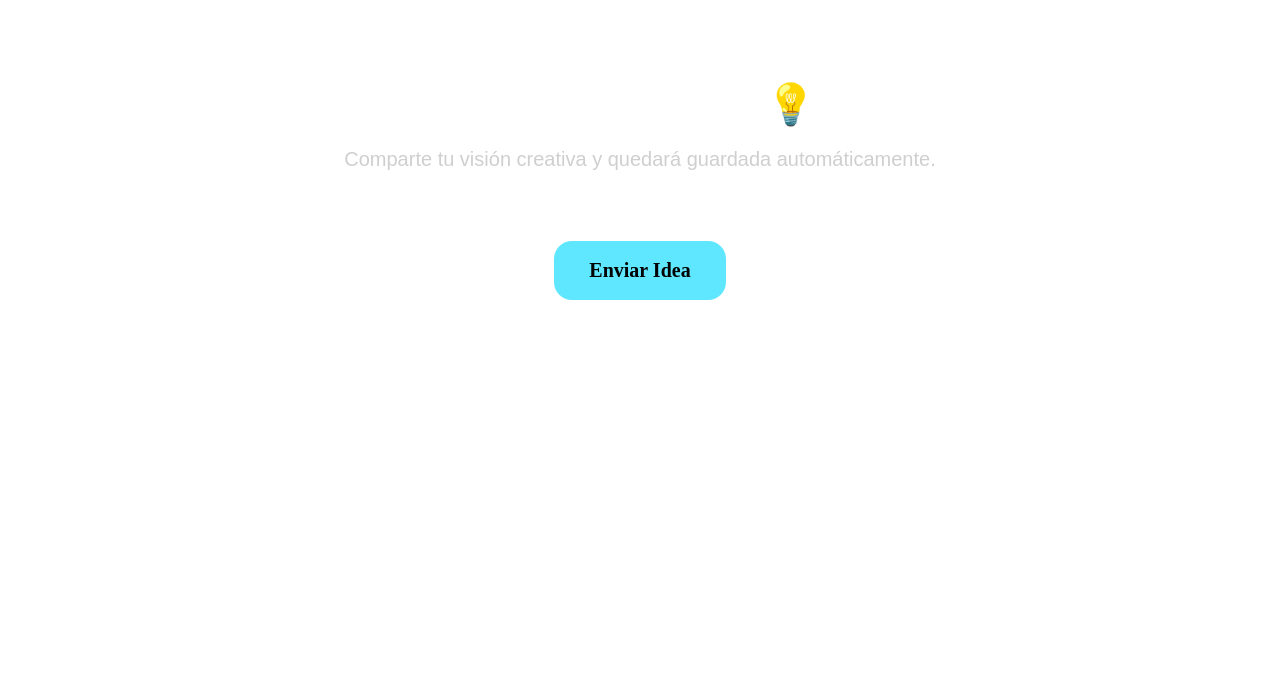
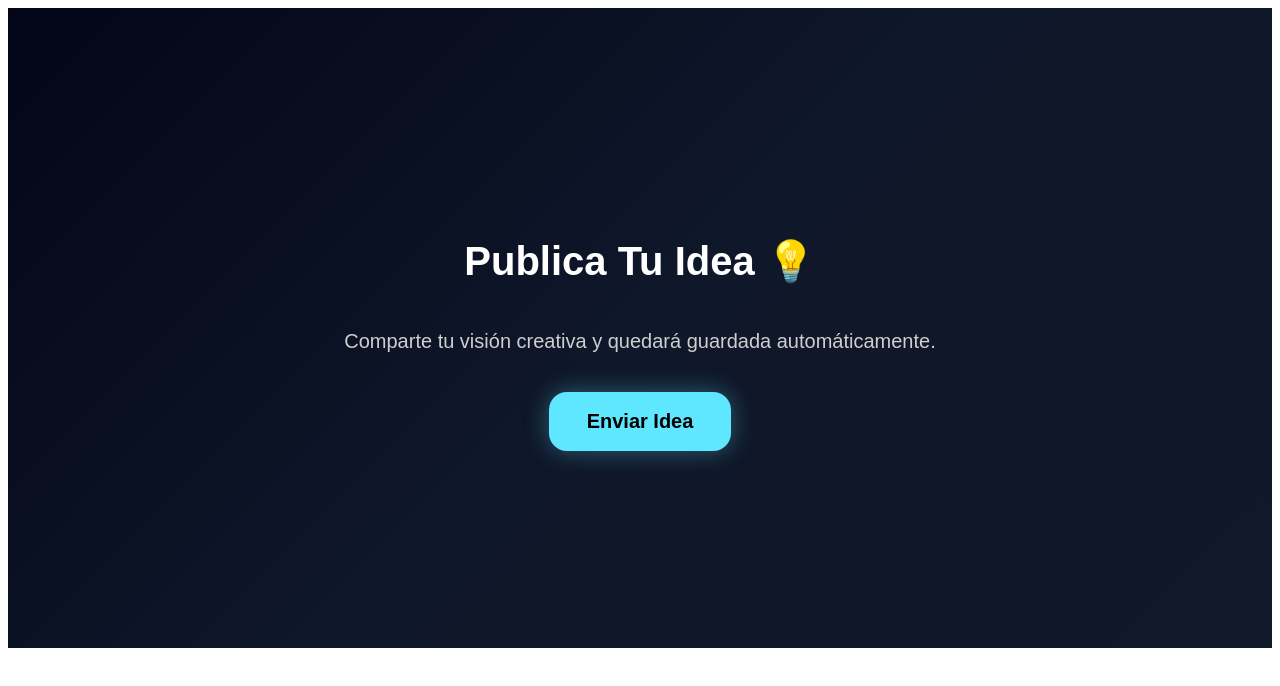
Before and after one commit to abaezjorge-maker/ideas-by-andy, a plain HTML site: page index.html in a window 1280 px wide. Drawn offline with Linux system fonts and the light colour scheme.

Commit message:
lasdlsad

```diff
--- a/index.html
+++ b/index.html
@@ -1,11 +1,21 @@
-<!-- FORMULARIO GOOGLE FORMS -->
-<section id="publicar-idea" style="padding:40px 20px; text-align:center;">
+<!-- SECCIÓN PUBLICAR IDEA - GOOGLE FORMS -->
+<section id="publicar-idea" style="
+  padding:80px 20px;
+  text-align:center;
+  background:linear-gradient(135deg, #020617, #0f172a, #111827);
+  color:white;
+  min-height:60vh;
+  display:flex;
+  flex-direction:column;
+  justify-content:center;
+  align-items:center;
+">
 
   <h2 style="
     font-size:40px;
     color:white;
     margin-bottom:20px;
-    font-family:Arial;
+    font-family:Arial, sans-serif;
   ">
     Publica Tu Idea 💡
   </h2>
@@ -13,8 +23,10 @@
   <p style="
     color:#cfcfcf;
     font-size:20px;
-    margin-bottom:40px;
-    font-family:Arial;
+    margin-bottom:35px;
+    font-family:Arial, sans-serif;
+    max-width:700px;
+    line-height:1.6;
   ">
     Comparte tu visión creativa y quedará guardada automáticamente.
   </p>
@@ -23,17 +35,17 @@
      target="_blank"
      style="
        display:inline-block;
-padding:18px 35px;
+       padding:18px 38px;
        background:#5ee7ff;
        color:#000;
        font-weight:bold;
        border-radius:18px;
        text-decoration:none;
        font-size:20px;
-margin-top:30px;
+       font-family:Arial, sans-serif;
+       box-shadow:0 0 25px rgba(94,231,255,0.35);
      ">
      Enviar Idea
   </a>
 
-
 </section>
```
Lines whose indentation alone changed are shown as unchanged.
